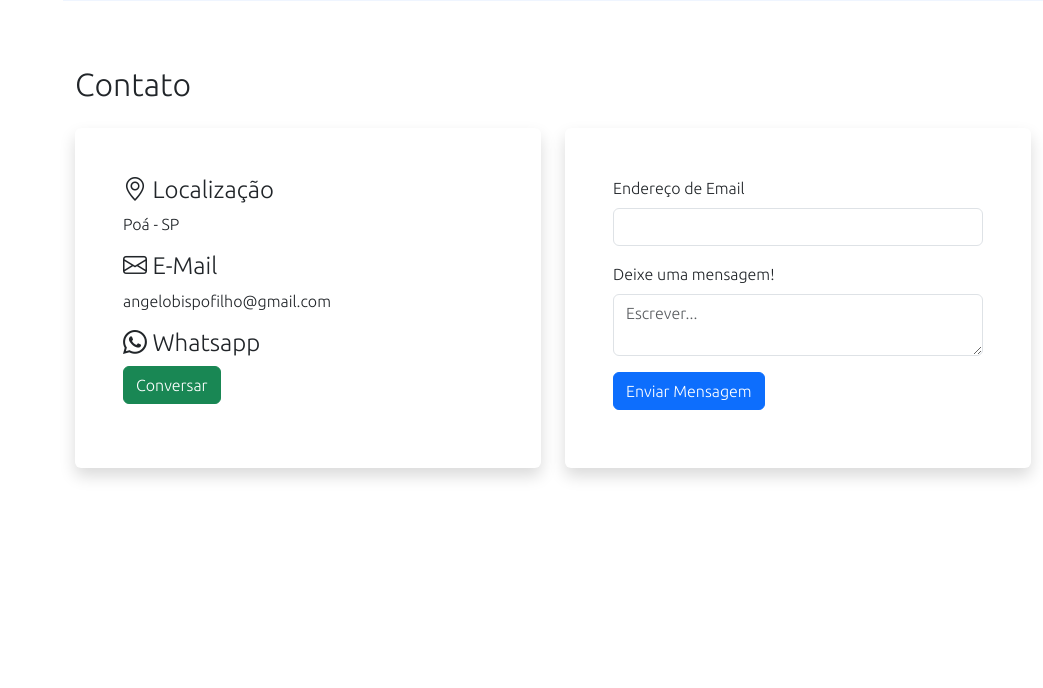
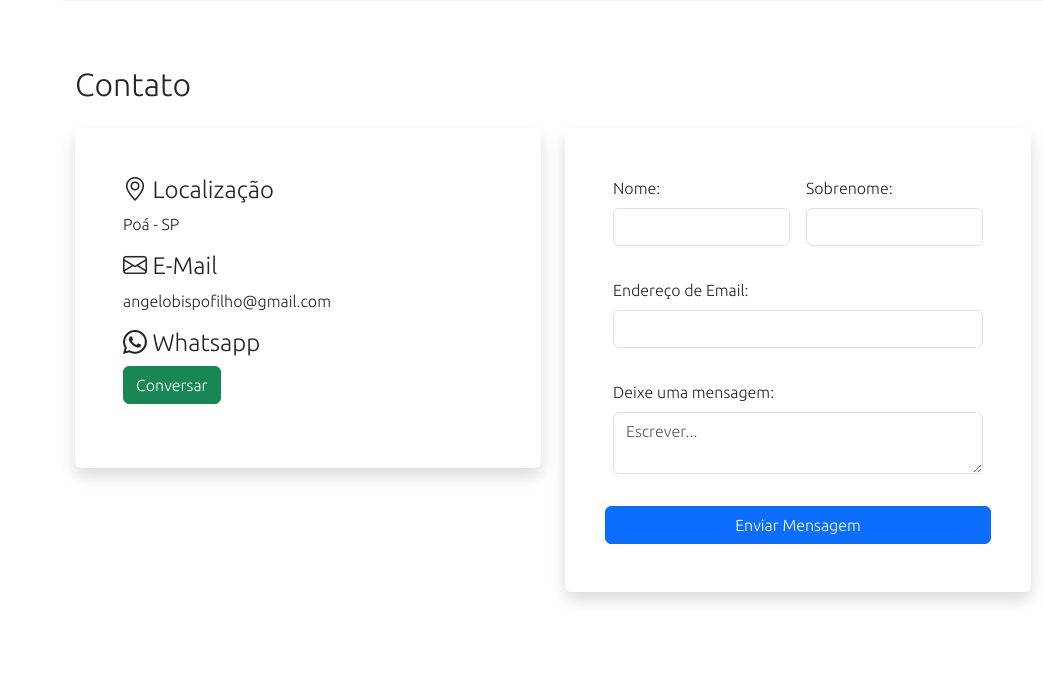
Before and after one commit to AngeloMarcos/Portifolio, a Flask app: page / in a window 1280 px wide. Shown: the part 2285-2973 px from the top of the page, without its empty margins (237-1280 px from the left). Before the commit the page ends 2764 px from the top, so only its background shows below. Run offline with Flask 3, Linux system fonts and the light colour scheme; some libraries are stand-ins or nearby versions.

Commit message:
adicao de nome e sobre nome na mensagem de contato

```diff
--- a/templates/index.html
+++ b/templates/index.html
@@ -284,20 +284,33 @@
                         </div>
                         <div class="whatsapp pb-3">
                             <h4><i class="bi bi-whatsapp "></i> Whatsapp</h4>
-                            <button class="btn btn-success "><a href="https://wa.me/5511991909106/?text=textourl"></a>Conversar</button>
+                            <a href="https://wa.me/5511991909106/?text=textourl"> <button class="btn btn-success ">Conversar</button></a>
+
                         </div>
                     </div>
                 </div>
 
                 <div class="col-md-6">
                     <div class="card p-5 h-100 shadow border-0">
-                        <form>
-                            <div class="mb-3">
-                                <label for="emailInput" class="form-label">Endereço de Email</label>
-                                <input type="email" class="form-control" id="emailInput" aria-describedby="emailHelp" required>
+                        <form class="row g-3">
+
+                            <div class="mb-3 col-md-6">
+                                <label for="nome" class="form-label">Nome:</label>
+                                <input type="name" class="form-control" id="emailInput" aria-describedby="emailHelp" required>
+                            </div>
+                            <div class="mb-3 col-md-6">
+                                <label for="nome" class="form-label">Sobrenome:</label>
+                                <input type="name" class="form-control" id="nome" aria-describedby="emailHelp" required>
+                            </div>
+
+                            <div class="mb-3 col-md-12">
+                                <label for="sobrenome" class="form-label">Endereço de Email:</label>
+                                <input type="name" class="form-control" id="sobrenome" aria-describedby="emailHelp" required>
+
+
                             </div>
                             <div class="mb-3">
-                                <label for="messageInput" class="form-label">Deixe uma mensagem!</label>
+                                <label for="messageInput" class="form-label">Deixe uma mensagem:</label>
                                 <textarea class="form-control" id="messageInput" placeholder="Escrever..." required></textarea>
                             </div>
                             <button type="submit" class="btn btn-primary">Enviar Mensagem</button>
```
